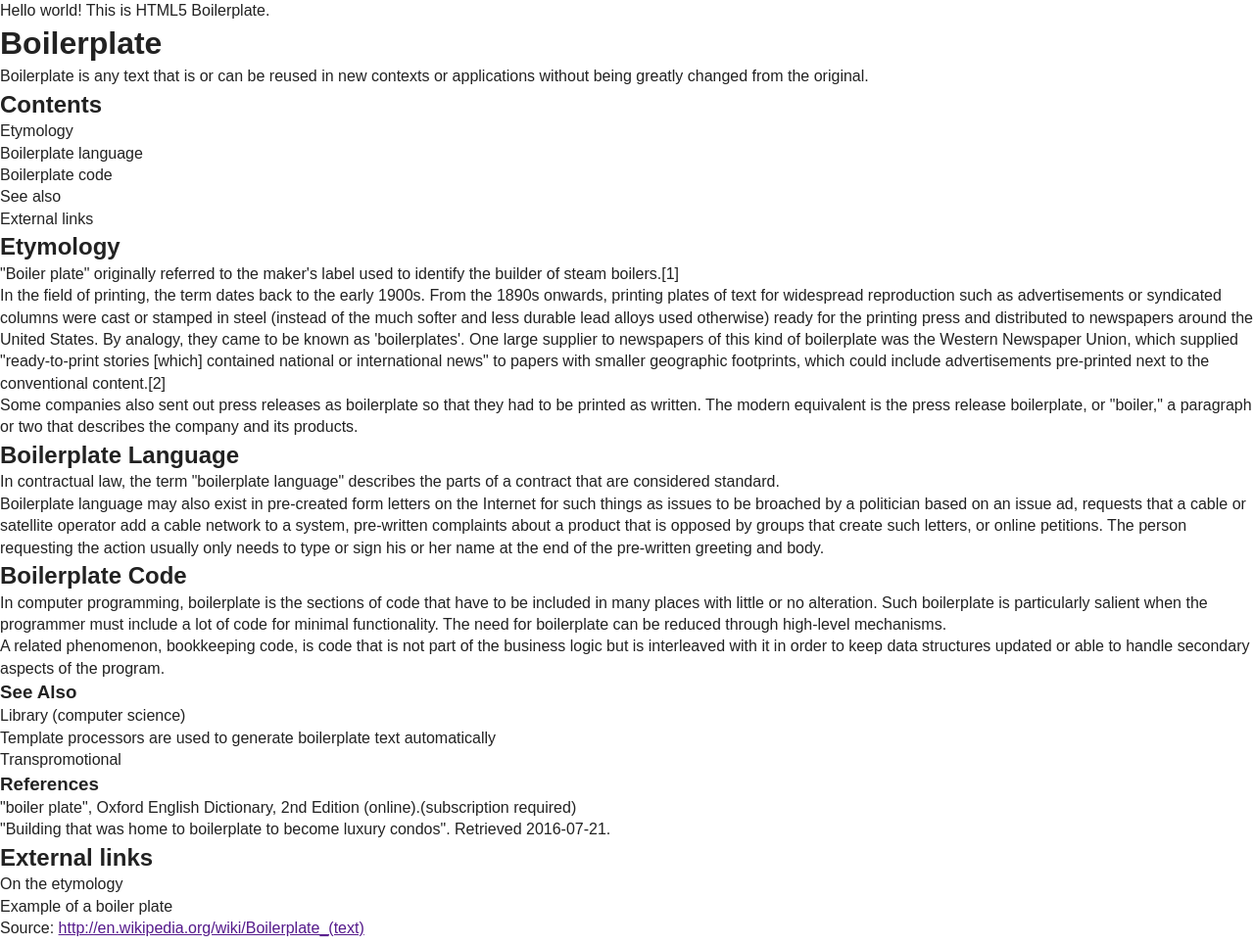
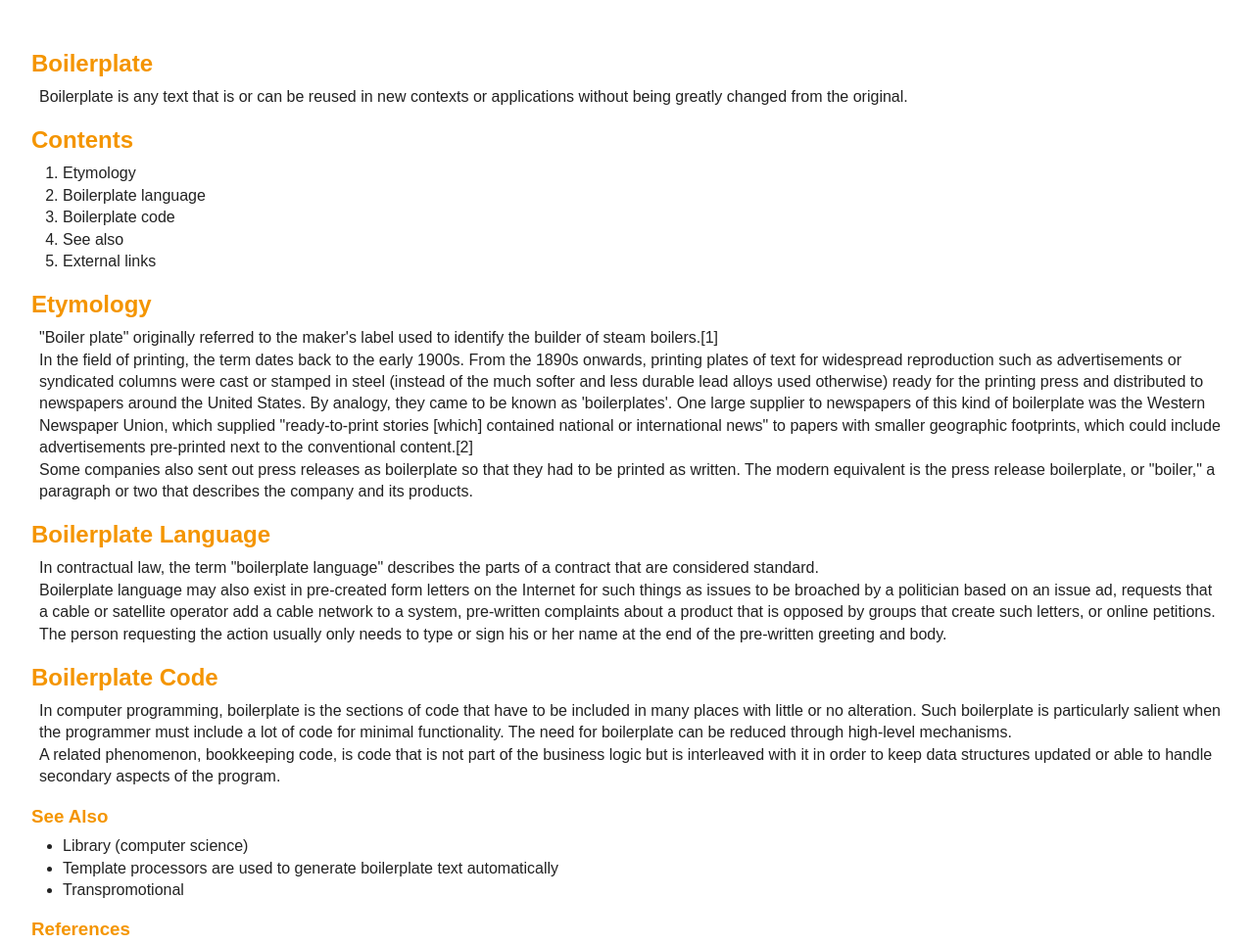
Before and after one commit to Sahitya1707/COMP_2081_ADV_CSS_ASSIGNMENT, a website built with webpack: page Lab_1/index.html in a window 1280 px wide. Shown: the top 965 px of the page at 98% size. Built offline with nearby package versions, Linux system fonts and the light colour scheme; a web font is replaced by a local one.

Commit message:
added style to html file

```diff
--- a/Lab_1/css/style.css
+++ b/Lab_1/css/style.css
@@ -90,6 +90,24 @@ textarea {
   font-family: "SUSE", sans-serif;
 }
 
+main {
+  padding: 2rem 2rem;
+}
+div {
+  margin: 1rem 0;
+}
+div h2,
+h3 {
+  color: #f49500;
+  margin: 0 0 0.4rem 0;
+}
+div p {
+  padding: 0 0 0 0.5rem;
+}
+ul,
+ol {
+  padding: 0 0 0 2rem;
+}
 /* ==========================================================================
    Helper classes
    ========================================================================== */
--- a/Lab_1/index.html
+++ b/Lab_1/index.html
@@ -30,16 +30,19 @@
 <body>
 
   <!-- Add your site or application content here -->
-  <p>Hello world! This is HTML5 Boilerplate.</p>
+
   <main>
-    <h1>
+    <div class="boilerplate">
+      <h2>
         Boilerplate
-    </h1>
+      </h2>
       <p>
         Boilerplate is any text that is or can be reused in new contexts or applications without being greatly changed
         from the
         original.
       </p>
+    </div>
+    <div class="contents">
       <h2>
         Contents
       </h2>
@@ -50,48 +53,58 @@
         <li>See also</li>
         <li>External links</li>
       </ol>
+    </div>
+    <div class="etymology">
       <h2>
         Etymology
       </h2>
       <p>
         "Boiler plate" originally referred to the maker's label used to identify the builder of steam boilers.[1]
-    </p>
-    <p>
-      In the field of printing, the term dates back to the early 1900s. From the 1890s onwards, printing plates of text
+        <br />
+        In the field of printing, the term dates back to the early 1900s. From the 1890s onwards, printing plates of
+        text
         for
-      widespread reproduction such as advertisements or syndicated columns were cast or stamped in steel (instead of the
+        widespread reproduction such as advertisements or syndicated columns were cast or stamped in steel (instead of
+        the
         much
         softer and less durable lead alloys used otherwise) ready for the printing press and distributed to newspapers
         around
         the United States. By analogy, they came to be known as 'boilerplates'. One large supplier to newspapers of this
         kind of
-      boilerplate was the Western Newspaper Union, which supplied "ready-to-print stories [which] contained national or
+        boilerplate was the Western Newspaper Union, which supplied "ready-to-print stories [which] contained national
+        or
         international news" to papers with smaller geographic footprints, which could include advertisements pre-printed
         next to
         the conventional content.[2]
-
-    </p>
-    <p>
+        <br />
         Some companies also sent out press releases as boilerplate so that they had to be printed as written. The modern
         equivalent is the press release boilerplate, or "boiler," a paragraph or two that describes the company and its
         products.
       </p>
+
+    </div>
+    <div class="boilterplate-language">
       <h2>
         Boilerplate Language
       </h2>
       <p>
         In contractual law, the term "boilerplate language" describes the parts of a contract that are considered
         standard.
-      <br />Boilerplate language may also exist in pre-created form letters on the Internet for such things as issues to
+        <br />Boilerplate language may also exist in pre-created form letters on the Internet for such things as
+        issues to
         be broached
-      by a politician based on an issue ad, requests that a cable or satellite operator add a cable network to a system,
-      pre-written complaints about a product that is opposed by groups that create such letters, or online petitions.
+        by a politician based on an issue ad, requests that a cable or satellite operator add a cable network to a
+        system,
+        pre-written complaints about a product that is opposed by groups that create such letters, or online
+        petitions.
         The
         person requesting the action usually only needs to type or sign his or her name at the end of the pre-written
         greeting
         and body.
 
       </p>
+    </div>
+    <div class="boilerplate-code">
       <h2>
         Boilerplate Code
       </h2>
@@ -104,6 +117,9 @@
         with it in
         order to keep data structures updated or able to handle secondary aspects of the program.
       </p>
+    </div>
+
+
     <div class="see-also">
       <h3>
         See Also
```
Lines whose indentation alone changed are shown as unchanged.
